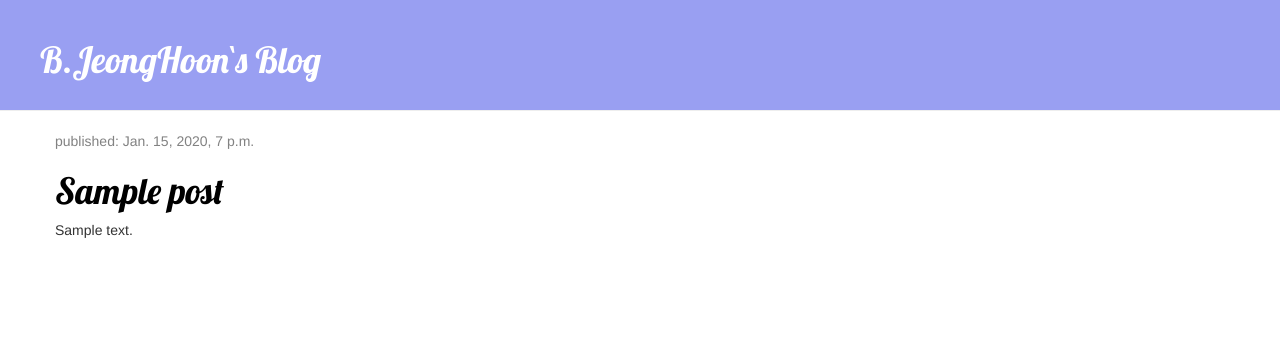
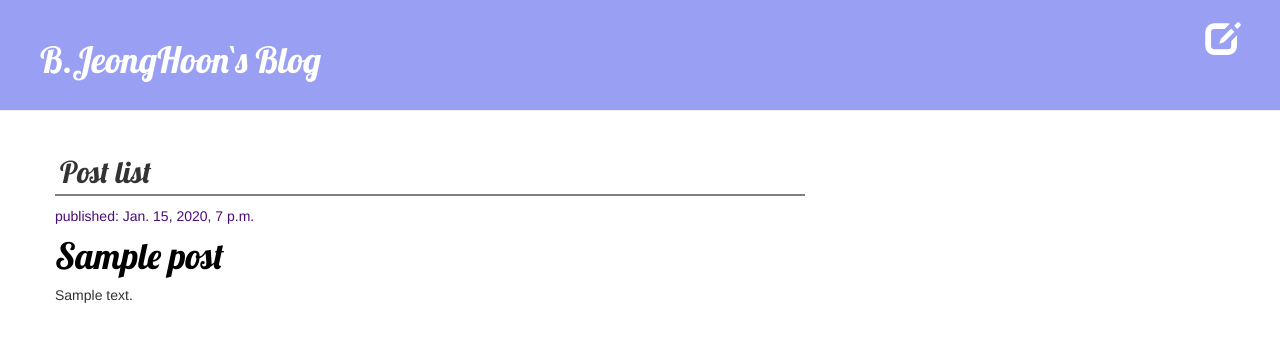
Before and after one commit to nss321/my-first-blog, a Django app: page / in a window 1280 px wide. Shown: the top 342 px of the page. Run offline with Django 3.2, Linux system fonts and the light colour scheme; tables that the repository leaves empty hold one stand-in row (values such as "Sample post"); some libraries are stand-ins or nearby versions.

Commit message:
CSS added border line & padding

```diff
--- a/blog/models.py
+++ b/blog/models.py
@@ -15,3 +15,7 @@ class Post(models.Model):
 
     def __str__(self):
         return self.title
+
+    def publish(self):
+        self.published_date = timezone.now()
+        self.save()
--- a/blog/static/css/blog.css
+++ b/blog/static/css/blog.css
@@ -19,13 +19,14 @@ h1,h2,h3,h4{
   font-family: 'Lobster', serif;
 }
 .date{
-  color: #828282;
+  padding-bottom: 0px;
+  color: #4a0d78;
 }
 .save{
   float:right;
 }
 .post-form textarea, .post-form input{
-  width: 100;
+  width: 700;
 }
 .top-menu, .top-menu:hover, .top-menu:visited{
   color: #ffffff;
@@ -40,3 +41,12 @@ h1,h2,h3,h4{
 .post h1 a, .post h1 a:visited {
   color: #000000;
 }
+#grid h2{
+  font-family: 'Lobster',monospace;
+  padding: 5px;
+  border-bottom: 2px solid gray;
+}
+#post_detail_name h1{
+  margin-bottom: 10px;
+  margin-top: 5px;
+}
--- a/blog/templates/blog/base.html
+++ b/blog/templates/blog/base.html
@@ -14,6 +14,7 @@
       {% if user.is_authenticated %}
         <a href="{% url 'post_new' %}" class="top-menu"><span class="glyphicon glyphicon-plus"></span></a>
       {% endif %}
+      <a href="{% url 'post_draft_list' %}" class = "top-menu"><span class="glyphicon glyphicon-edit"></span></a>
       <h1><a href="/">B.JeongHoon`s Blog</a></h1>
     </div>
     <div class="content container">
--- a/blog/templates/blog/post_detail.html
+++ b/blog/templates/blog/post_detail.html
@@ -6,9 +6,12 @@
       <div class="date">
         {{ post.published_date }}
       </div>
+    {% else %}
+      <a class="btn btn-default" href="{% url 'post_publish' pk=post.pk %}">Publish</a>
     {% endif %}
     {% if user.is_authenticated %}
       <a class="btn btn-default" href="{% url 'post_edit' pk=post.pk %}"><span class="glyphicon glyphicon-pencil"></span></a>
+      <a class = "btn btn-default" href="{% url 'post_remove' pk=post.pk %}"><span class="glyphicon glyphicon-remove"></span></a>
     {% endif %}
     <h1>{{ post.title }}</h1>
     <p>{{ post.text|linebreaksbr }}</p>
--- a/blog/templates/blog/post_list.html
+++ b/blog/templates/blog/post_list.html
@@ -1,11 +1,16 @@
 {% extends 'blog/base.html' %}
 {% block content %}
+  <div id="grid">
+    <h2>Post list</h2>
+  </div>
   {% for post in posts %}
     <div class="post">
       <div class="date">
         <p>published: {{ post.published_date }}</p>
       </div>
-      <h1><a href="{% url 'post_detail' pk=post.pk %}">{{ post.title }}</a></h1>
+      <div id="post_detail_name">
+        <h1><a href="{% url 'post_detail' pk=post.pk %}">{{ post.title }}</a></h1>
+      </div>
       <p>{{ post.text|linebreaksbr }}</p>
     </div>
   {% endfor %}
--- a/blog/urls.py
+++ b/blog/urls.py
@@ -1,9 +1,13 @@
 from django.urls import path
+from django.conf.urls import url
 from . import views
 
 urlpatterns = [
     path('',views.post_list, name='post_list'),
     path('post/<int:pk>/', views.post_detail,name='post_detail'),
     path('post/new',views.post_new,name='post_new'),
-    path('post/<int:pk>/edit/',views.post_edit,name='post_edit')
+    path('post/<int:pk>/edit/',views.post_edit,name='post_edit'),
+    url(r'^drafts/$',views.post_draft_list,name='post_draft_list'),
+    url(r'^post/(?P<pk>\d+)/publish/$', views.post_publish, name='post_publish'),
+    url(r'^post/(?P<pk>\d+)/remove/$', views.post_remove, name='post_remove'),
 ]
--- a/blog/views.py
+++ b/blog/views.py
@@ -18,7 +18,7 @@ def post_new(request):
         if form.is_valid():
             post=form.save(commit=False)
             post.author=request.user
-            post.published_date=timezone.now()
+            #post.published_date=timezone.now()
             post.save()
             return redirect('post_detail',pk=post.pk)
     else:
@@ -32,9 +32,23 @@ def post_edit(request, pk):
         if form.is_valid():
             post = form.save(commit=False)
             post.author = request.user
-            post.published_date = timezone.now()
+            #post.published_date = timezone.now()
             post.save()
             return redirect('post_detail', pk=post.pk)
     else:
         form = PostForm(instance=post)
     return render(request, 'blog/post_edit.html', {'form': form})
+
+def post_draft_list(request):
+    posts = Post.objects.filter(published_date__isnull=True).order_by('-created_date')
+    return render(request,'blog/post_draft_list.html',{'posts':posts})
+
+def post_publish(request, pk):
+    post = get_object_or_404(Post,pk=pk)
+    post.publish()
+    return redirect('post_detail', pk=pk)
+
+def post_remove(request, pk):
+    post = get_object_or_404(Post,pk=pk)
+    post.delete()
+    return redirect('post_list')
```
Also changed, not shown: blog/templates/blog/post_draft_list.html (added, +14 -0 lines).
